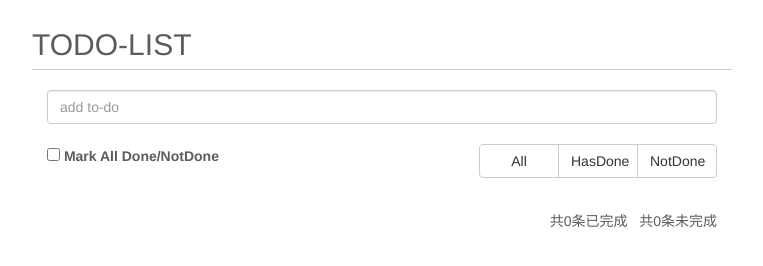
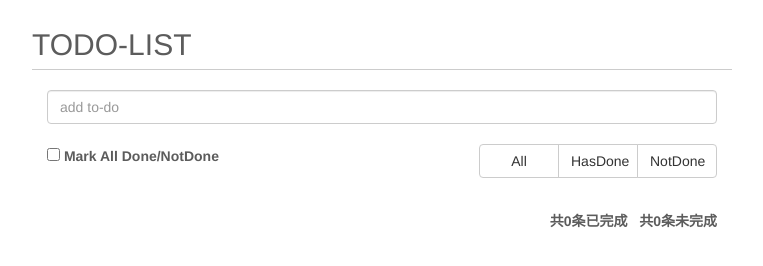
Before and after one commit to SunnyLiHY/TODO-LIST, a plain HTML site: page todolist/index.html in a window 1280 px wide. Shown: the whole page, without its empty margins (273-1036 px from the left). Drawn offline with Linux system fonts and the light colour scheme.

Commit message:
the style

```diff
--- a/todolist/index.html
+++ b/todolist/index.html
@@ -38,8 +38,8 @@
             </ul>
 
             <div class="footer">
-            	<span>共{{donecount()}}条已完成&nbsp;&nbsp;</span>
-            	<span>共{{notdonecount()}}条未完成</span>
+            	<label>共{{donecount()}}条已完成&nbsp;&nbsp;</label>
+            	<label>共{{notdonecount()}}条未完成</label>
             </div>
 	    </div>
 	</div>
```
Also changed, not shown: 1 other file.
